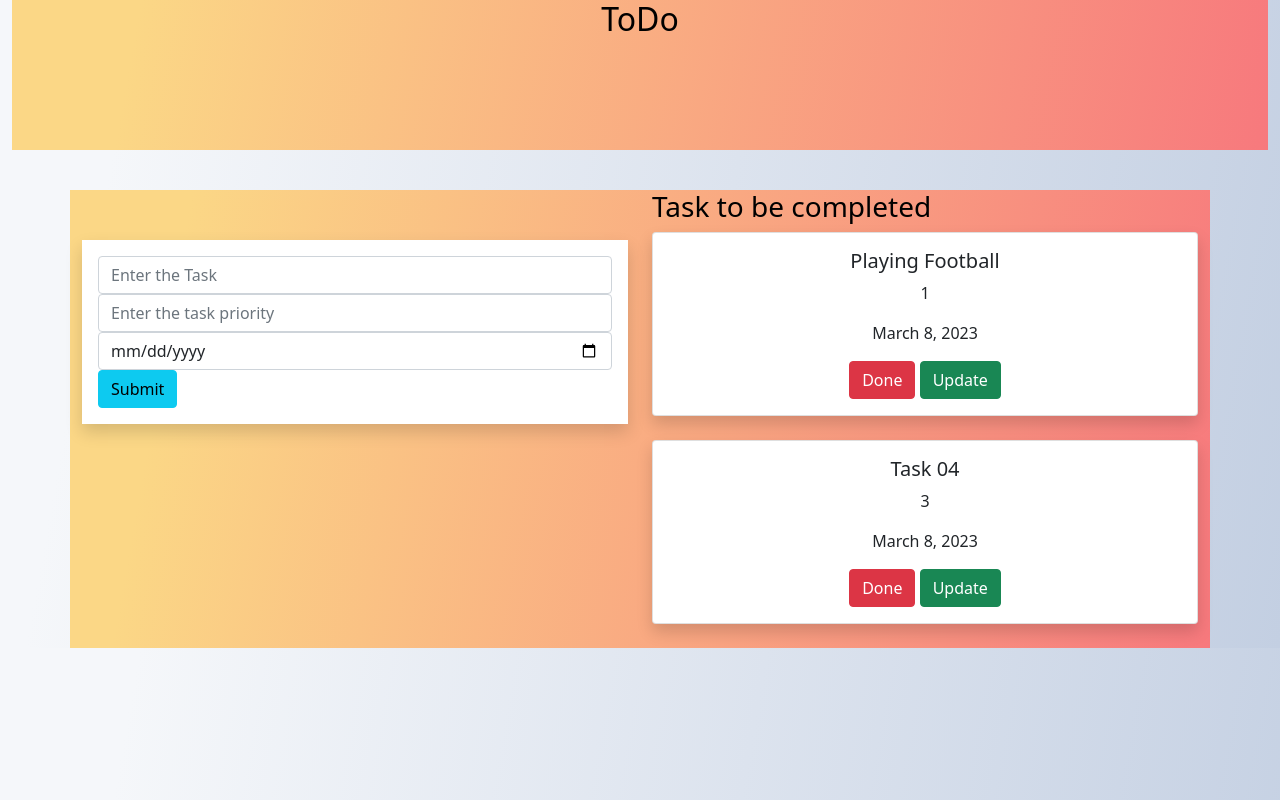
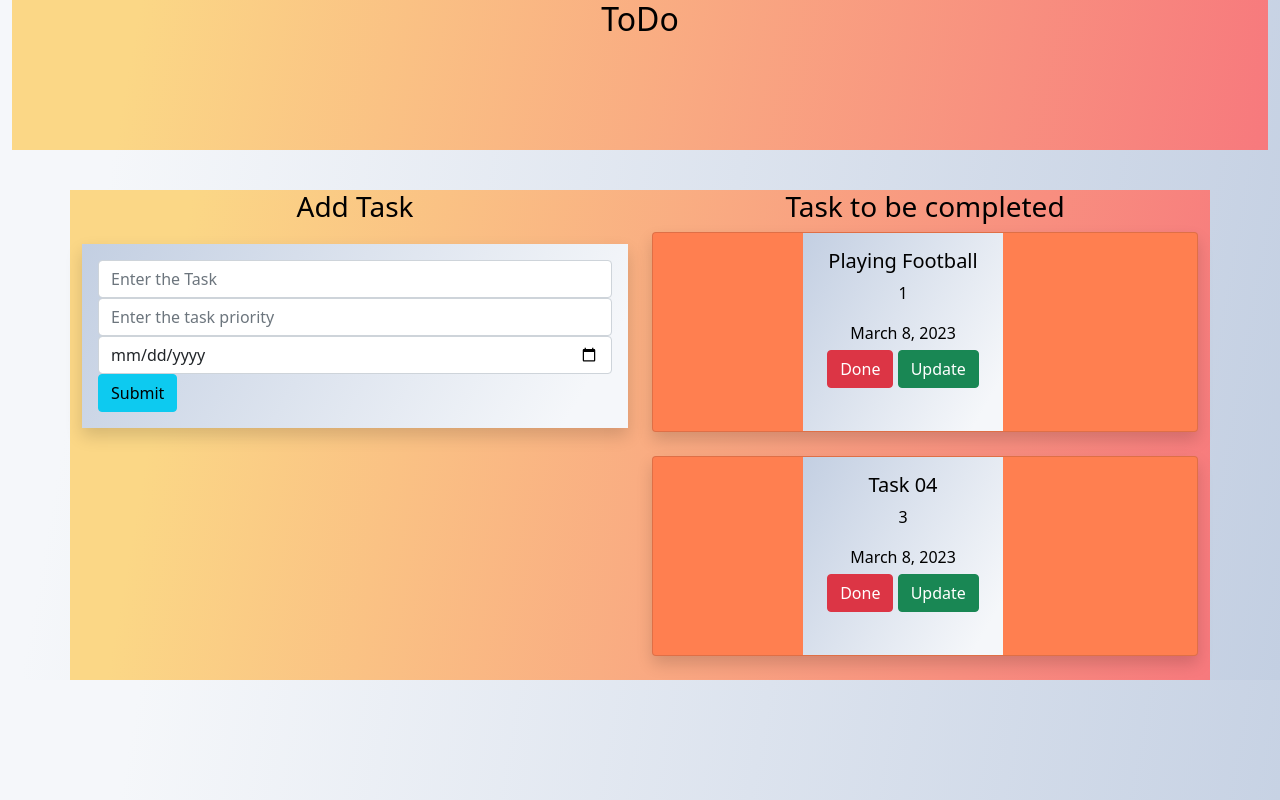
Before and after one commit to rej22/todo_repository, a Django app: page / in a window 1280 px wide. Run offline with Django 4.2, Linux system fonts and the light colour scheme; data comes from the database, SQL or seed files in the repository; some libraries are stand-ins or nearby versions.

Commit message:
alterations in home page

```diff
--- a/todofolder01/todo_folder_01/projecttodo01/static/css/style.css
+++ b/todofolder01/todo_folder_01/projecttodo01/static/css/style.css
@@ -20,13 +20,35 @@ body{
 .home_todo {
     background-image: linear-gradient(100deg, #FBD786 10%, #f7797d 100%);
 }
-.card-body{
+.card_home_body{
     text-align: center;
+    background-image: linear-gradient(300deg, #f5f7fa 10%, #c3cfe2 100%);
+    width: 200px;
+    margin-left: 150px;
+    height: 175px;
+}
+.home_add_btn {
+    margin-top: 5px;
+}
+.card_home {
+    background-color: #FF7F50;
+    height: 200px;
 }
 .p-3{
     background-color: white;
-    margin-top: 50px;
+    margin-top: 20px;
+    background-image: linear-gradient(300deg, #f5f7fa 10%, #c3cfe2 100%);
 }
 .para-h3{
     color: #000000;
+    text-align: center;
 }
+.todo_home_link {
+   text-decoration: none;
+   color: black;
+}
+.todo_home_link:hover {
+  background-color: green;
+  color: black;
+  text-decoration: none;
+}
--- a/todofolder01/todo_folder_01/projecttodo01/templates/home.html
+++ b/todofolder01/todo_folder_01/projecttodo01/templates/home.html
@@ -18,6 +18,7 @@
 <div class="container home_todo">
     <div class="row">
         <div class="col-md-6">
+            <h3 class="para-h3">Add Task</h3>
             <form method="POST" class="p-3 shadow">
               {% csrf_token %}
                 <div class="form-group">
@@ -31,14 +32,16 @@
         <div class="col-md-6">
             <h3 class="para-h3">Task to be completed</h3>
            {% for i in task_obj01 %}
-             <div class="shadow card">
-                 <div class="card-body">
+             <div class="card shadow card_home">
+               <a class="todo_home_link" href="{% url 'todoapp01:cbvdetail' i.id %}">
+                 <div class="card-body card_home_body">
                      <h5 class="card-title">{{i.taskName}}</h5>
                      <p class="card-text">{{i.taskPriority}}</p>
                      <p class="card-text">{{i.taskDate}}</p>
-                     <a href="{% url 'todoapp01:delete' i.id %}" class="btn btn-danger">Done</a>
-                     <a href="{% url 'todoapp01:update' i.id %}" class="btn btn-success">Update</a>
+                     <a href="{% url 'todoapp01:delete' i.id %}" class="btn btn-danger home_add_btn">Done</a>
+                     <a href="{% url 'todoapp01:update' i.id %}" class="btn btn-success home_add_btn">Update</a>
                  </div>
+               </a>
              </div><br>
            {% endfor %}
         </div>
```
